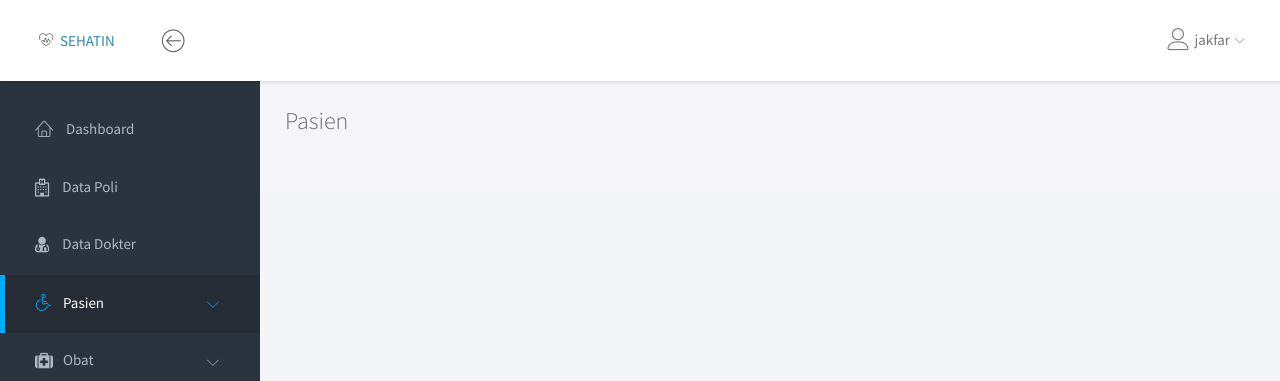
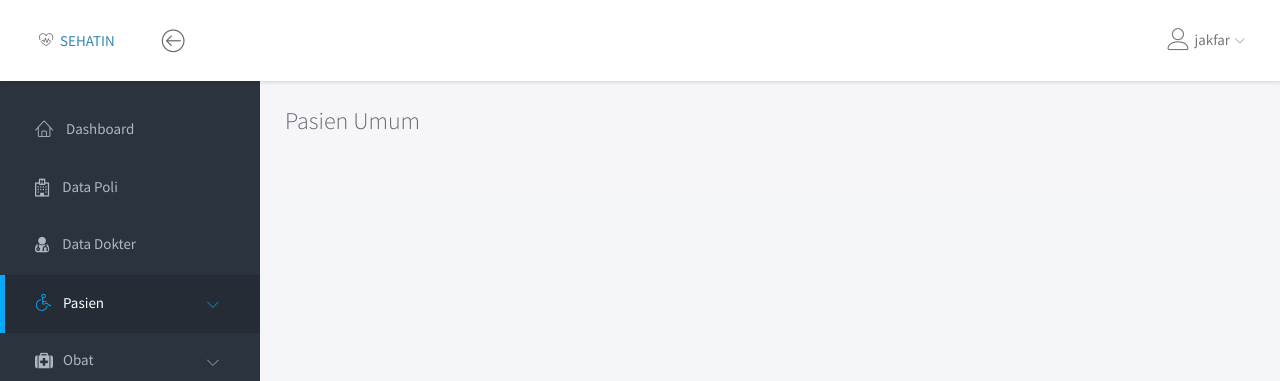
Before and after one commit to Inant/SEHATIN, a PHP site: page /pasien/pasien_umum.php in a window 1280 px wide. Shown: the top 381 px of the page. Run offline with PHP 8.4, Linux system fonts and the light colour scheme; a user stored in the database is signed in; data comes from the database, SQL or seed files in the repository.

Commit message:
ubah data_pasien menjadi data -pasienMhs soalnya klau cuma data_pasien takut rancu itu pasien kategori apa

```diff
--- a/pasien/pasien_umum.php
+++ b/pasien/pasien_umum.php
@@ -46,7 +46,7 @@ if (empty($_SESSION['username']) && empty($_SESSION['level'])) {
 		 <div class="main">
 		 	<div class="main-content">
 				<div class="container-fluid">
-					<h3 class="page-title">Pasien</h3>
+					<h3 class="page-title">Pasien Umum</h3>
 				</div>
 		 	</div>
 		 </div>
```
Also changed, not shown: pasien/data_pasienMhs.php (renamed from pasien/data_pasien.php).
